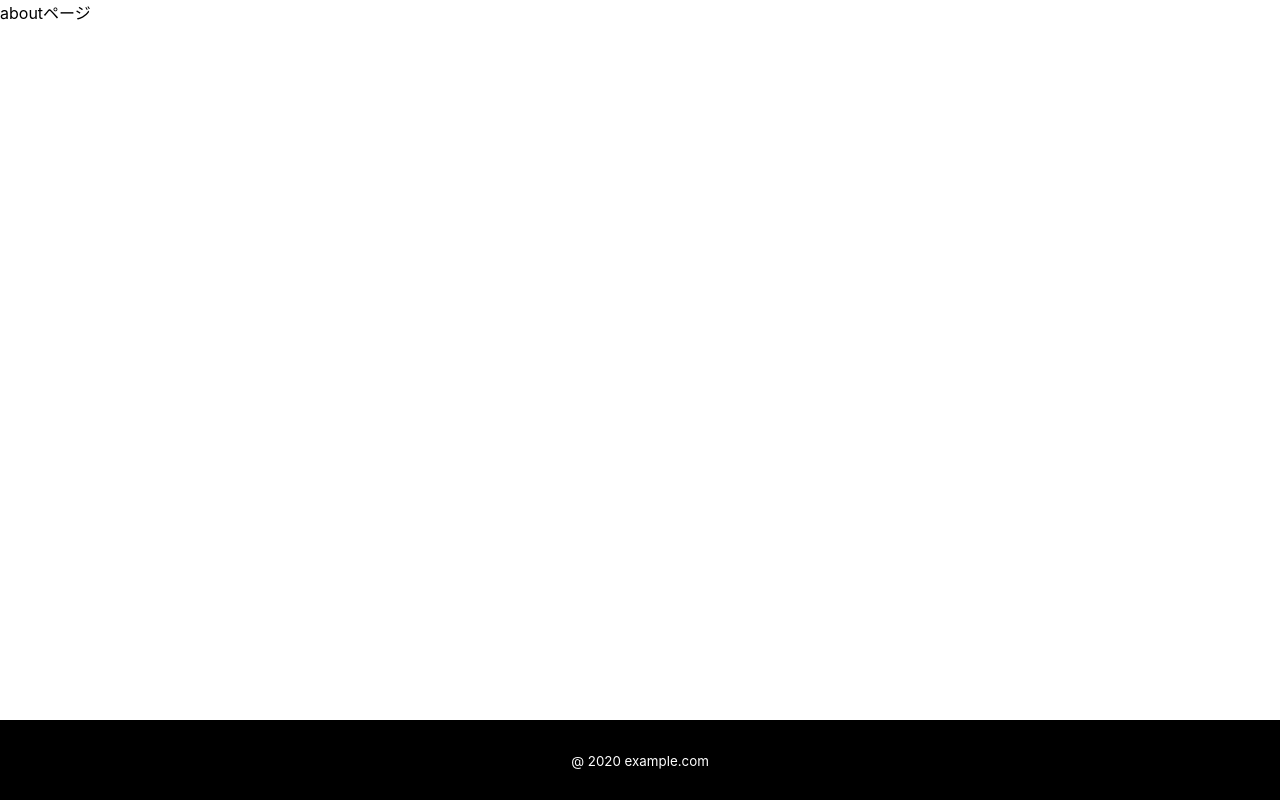
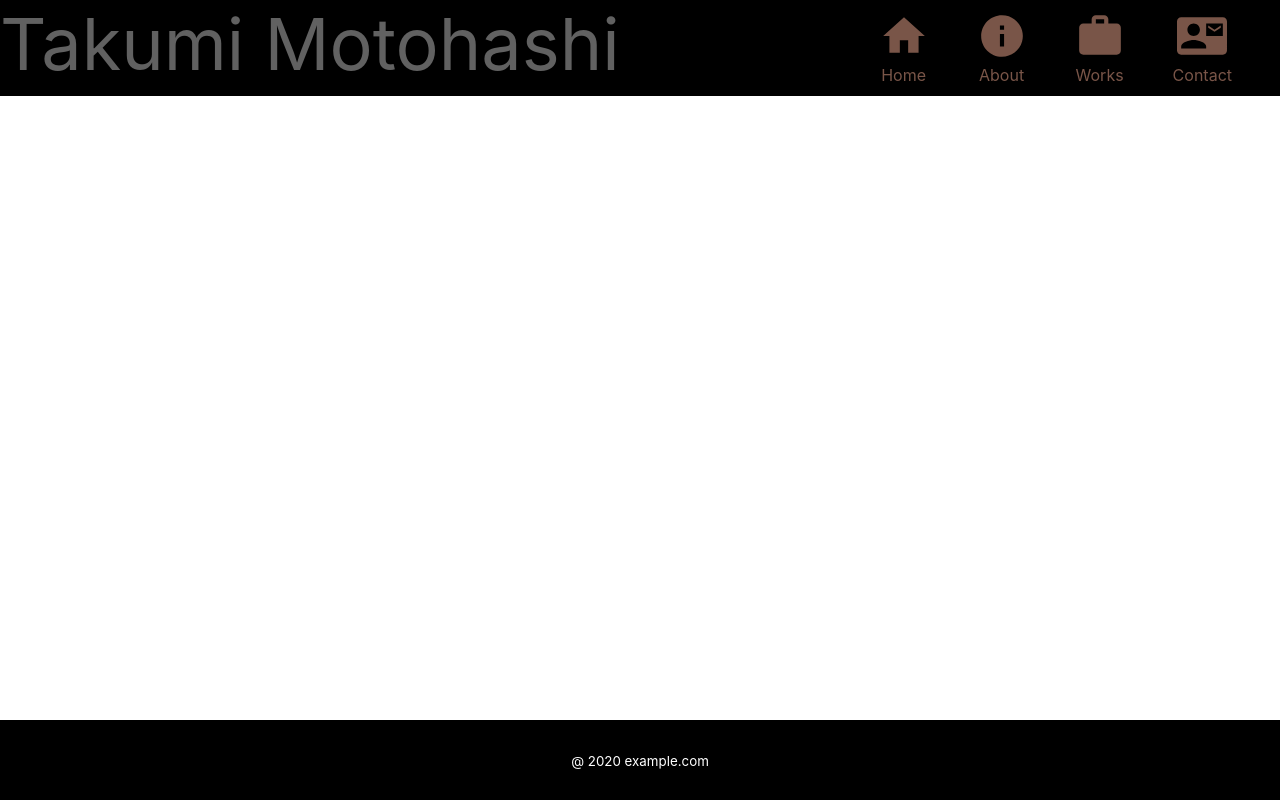
Before and after one commit to takumi1005/next-portfolio, a Next.js app: page /about in a window 1280 px wide. Built offline with nearby package versions, Linux system fonts and the light colour scheme.

Commit message:
headerコンポーネント作成

```diff
--- /dev/null
+++ b/src/components/Header/Header.jsx
@@ -0,0 +1,51 @@
+import React from 'react';
+import Link from 'next/link';
+import Style from './Header.module.scss';
+import HomeIcon from '@material-ui/icons/Home';
+import InfoIcon from '@material-ui/icons/Info';
+import WorkIcon from '@material-ui/icons/Work';
+import ContactMailIcon from '@material-ui/icons/ContactMail';
+
+export const Header = () => {
+  return (
+    <div className={Style.header}>
+      <div className={Style.name}>
+        Takumi Motohashi
+      </div>
+      <ul>
+        <li>
+          <Link href="/">
+            <a>
+              <HomeIcon style={{ fontSize: 50 }} />
+              <p>Home</p>
+            </a>
+          </Link>
+        </li>
+        <li>
+          <Link href="/about">
+            <a>
+              <InfoIcon style={{ fontSize: 50 }} />
+              <p>About</p>
+            </a>
+          </Link>
+        </li>
+        <li>
+          <Link href="/works">
+            <a>
+              <WorkIcon style={{ fontSize: 50 }} />
+              <p>Works</p>
+            </a>
+          </Link>
+        </li>
+        <li>
+          <Link href="/contact">
+            <a>
+              <ContactMailIcon style={{ fontSize: 50 }} />
+              <p>Contact</p>
+            </a>
+          </Link>
+        </li>
+      </ul>
+    </div>
+  );
+};
--- /dev/null
+++ b/src/components/Header/Header.module.scss
@@ -0,0 +1,35 @@
+.header {
+  position: fixed;
+  display: flex;
+  left: 0;
+  top: 0;
+  height: 96px;
+  width: 100%;
+  background-color: #000;
+  z-index: 99;
+  .name {
+    align-items: center;
+    font-size: 72px;
+    color: #616161;
+  }
+  ul {
+    display: flex;
+    justify-content: flex-end;
+    list-style: none;
+    align-items: center;
+    text-align: center;
+    margin-left: auto;
+    li {
+      margin-right: 48px;
+      :hover {
+        opacity: 0.8;
+      }
+      p {
+        margin: 0;
+      }
+      a {
+        color: #795548;
+      }
+    }
+  }
+}
--- a/src/pages/about.js
+++ b/src/pages/about.js
@@ -1,9 +1,11 @@
 import React from 'react';
 import { Footer } from '../components/Footer/Footer';
+import { Header } from '../components/Header/header';
 
 const about = () => {
   return (
     <>
+      <Header />
       <div>aboutページ</div>
       <Footer />
     </>
--- a/src/pages/contact.js
+++ b/src/pages/contact.js
@@ -1,9 +1,11 @@
 import React from 'react';
 import { Footer } from '../components/Footer/Footer';
+import { Header } from '../components/Header/header';
 
 const contact = () => {
   return (
     <>
+      <Header />
       <div>contactページ</div>
       <Footer />
     </>
--- a/src/pages/index.js
+++ b/src/pages/index.js
@@ -96,7 +96,7 @@ export default function Home() {
             margin-right: 40px;
           }
           a:hover {
-            opacity: 0.8;
+            opacity: 0.7;
           }
         `}</style>
       </div>
--- a/src/pages/works.js
+++ b/src/pages/works.js
@@ -1,9 +1,11 @@
 import React from 'react';
 import { Footer } from '../components/Footer/Footer';
+import { Header } from '../components/Header/header';
 
 const works = () => {
   return (
     <>
+      <Header />
       <div>worksページ</div>
       <Footer />
     </>
```
